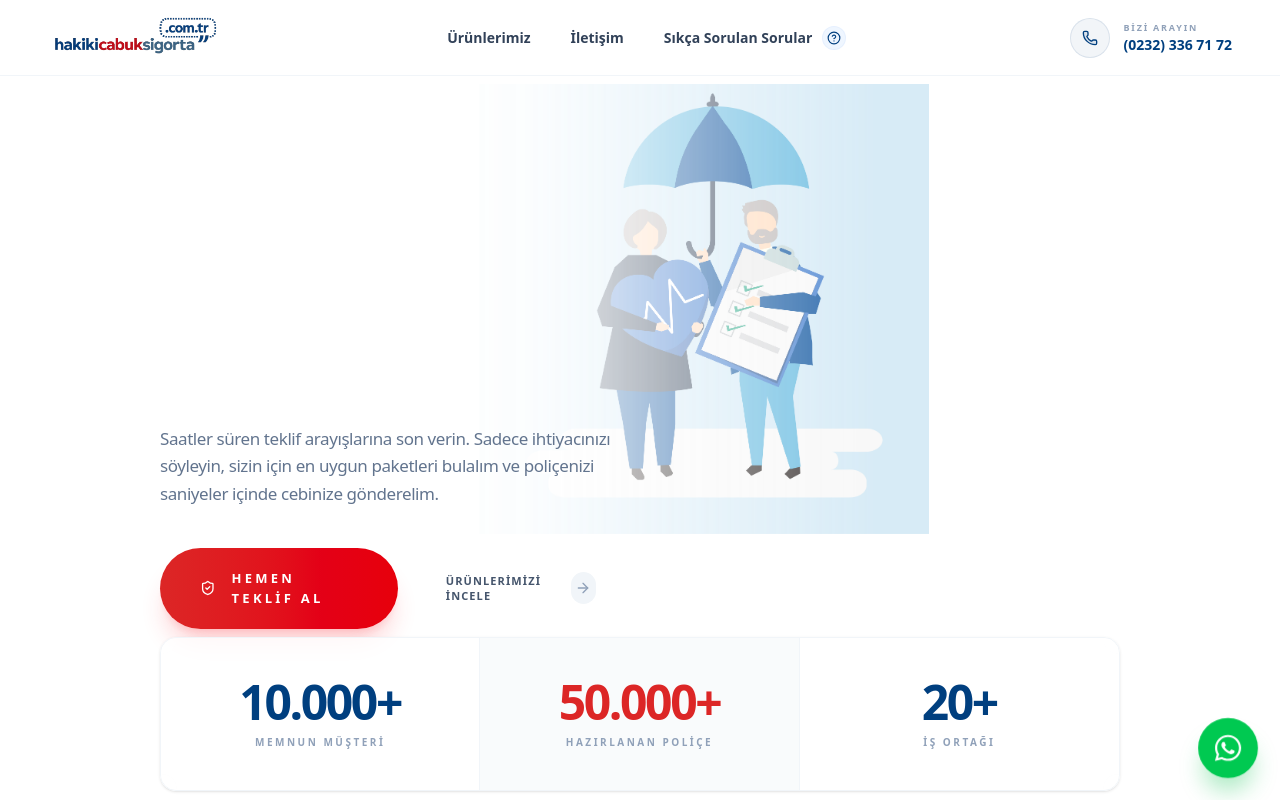
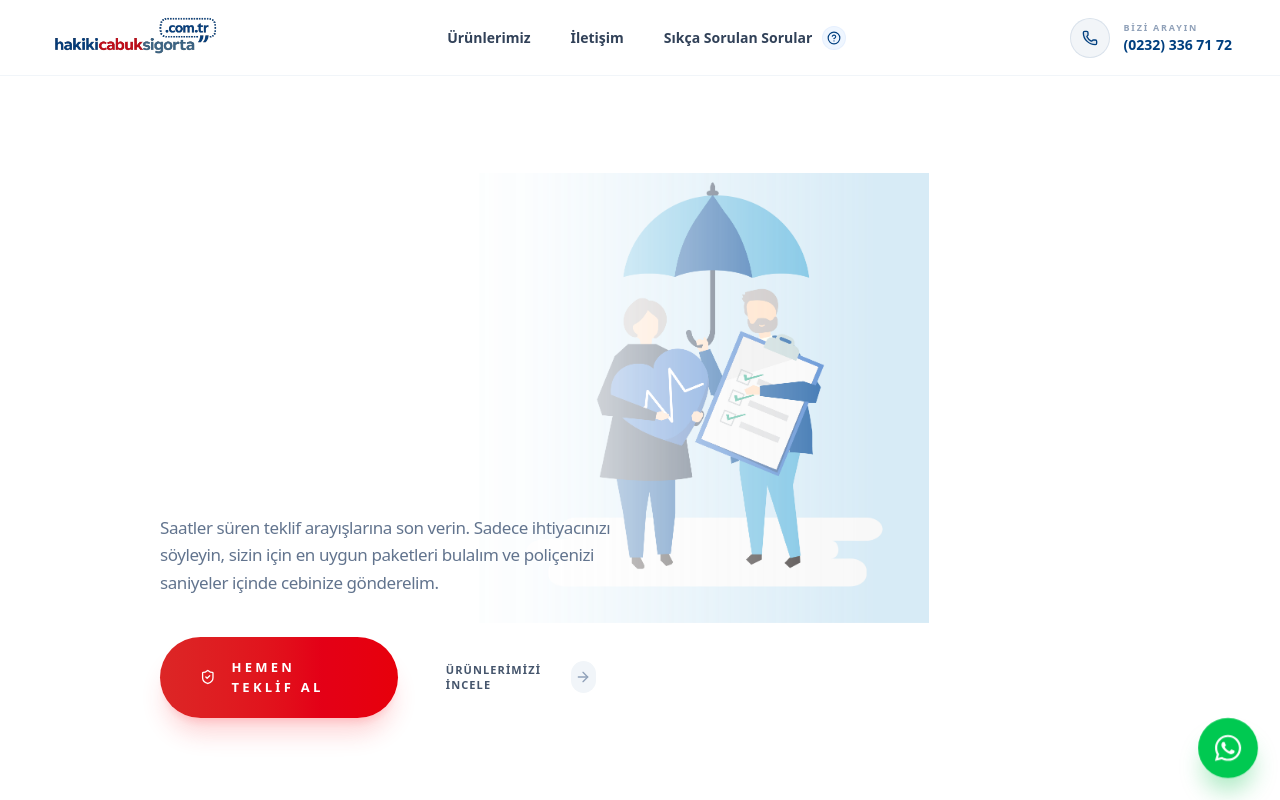
Before and after one commit to hknkcpnr/cabuksigorta, a Next.js app: page / in a window 1280 px wide. Shown: the top 800 px of the page. Built offline with nearby package versions, Linux system fonts and the light colour scheme.

Commit message:
style: remove redundant stats strip in Hero for cleaner UI

```diff
--- a/components/Hero.tsx
+++ b/components/Hero.tsx
@@ -290,25 +290,6 @@ const Hero = () => {
                     </div>
                 </div>
 
-                {/* Stats Strip — OUTSIDE background area */}
-                <div className="wrapper relative z-10 pb-6 mt-0 fade-up" style={{ animationDelay: '0.4s' }}>
-                    <div className="grid grid-cols-3 gap-0 rounded-2xl overflow-hidden border border-slate-100 shadow-sm">
-                        {[
-                            { value: 10000, suffix: "+", label: "Memnun Müşteri", color: "text-brand-blue", bgColor: "bg-white/80 backdrop-blur-sm" },
-                            { value: 50000, suffix: "+", label: "Hazırlanan Poliçe", color: "text-brand-red", bgColor: "bg-slate-50/80 backdrop-blur-sm" },
-                            { value: 20, suffix: "+", label: "İş Ortağı", color: "text-brand-blue", bgColor: "bg-white/80 backdrop-blur-sm" },
-                        ].map((item, index) => (
-                            <div key={index} className={`flex flex-col items-center justify-center p-4 sm:p-10 ${item.bgColor} transition-all border-r border-slate-100 last:border-0`}>
-                                <div className={`text-xl md:text-5xl font-black ${item.color} tracking-tighter mb-1 sm:mb-2`}>
-                                    <StatCounter end={item.value} suffix={item.suffix} />
-                                </div>
-                                <p className="text-slate-400 font-bold uppercase text-[7px] md:text-[10px] tracking-[0.2em] md:tracking-[0.25em] text-center">
-                                    {item.label}
-                                </p>
-                            </div>
-                        ))}
-                    </div>
-                </div>
             </header>
 
             {/* Service Selection section */}
```
